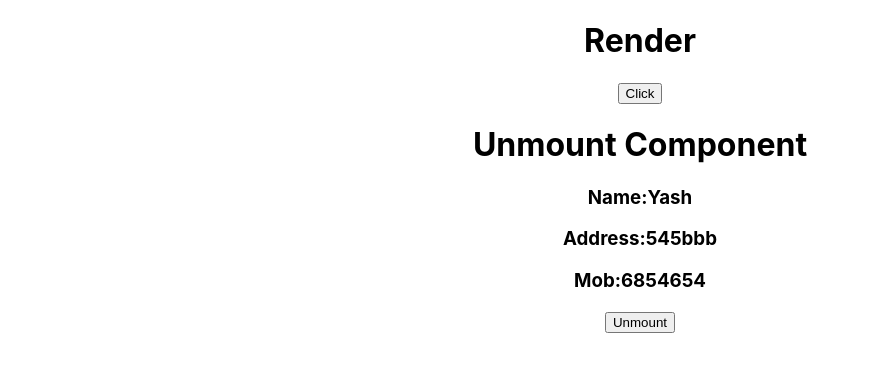
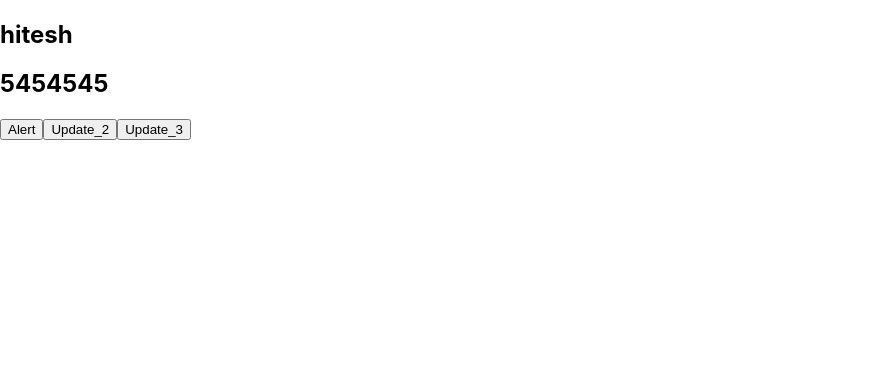
Before and after one commit to 0124hitesh/my-app, a React (Create React App) app: page / in a window 1280 px wide. Shown: the top 372 px of the page, without its empty margins (0-870 px from the left). Built offline with nearby package versions, Linux system fonts and the light colour scheme.

Commit message:
ReactState

```diff
--- a/src/App.js
+++ b/src/App.js
@@ -1,5 +1,5 @@
 import logo from './logo.svg';
-import './App.css';
+//import './App.css';
 import React from 'react';
 // if there is single component in FunctionalComponent then no need to specify exact component name and can write any name
 // import fcc from from './Components/FunctionalComponent';
@@ -7,7 +7,11 @@ import FunctionalComponent from './Components/FunctionalComponent';
 import {Class_Component,Class_Component2} from './Components/ClassComponent';
 
 import LifeCycle from './LifeCycle/LifeCycle';
-import Test from './LifeCycle/Test_Unmount'
+import Test from './LifeCycle/Test_Unmount';
+
+import RS from './ReactState';
+
+//import Counter from './Practical/Practical8_Counter';
 
 function App() {
   return (
@@ -18,8 +22,11 @@ function App() {
     <FunctionalComponent title="Title_xyz__2" content="Conetent_XYZ__2"/>
     <Class_Component/>
     <Class_Component2/> */}
-    <LifeCycle/>
-    <Test/>
+
+    {/* <LifeCycle/>
+    <Test/> */}
+
+    <RS namee='hitesh' mob={5454545}/>
     </>
   );
 }
--- /dev/null
+++ b/src/ReactState.js
@@ -0,0 +1,45 @@
+import React,{Component} from 'react';
+
+export default class RS extends Component{
+    // constructor() {
+    //     super();
+    //     this.state={
+    //         name:'HItesh',
+    //         mob:454465456,
+    //     }
+    // }
+
+    constructor(props){
+        super(props);
+
+        this.state={
+            mob:this.props.mob,
+            name:this.props.namee
+        };
+
+        this.Alert=this.Alert.bind(this);
+    }
+
+    Alert(){
+        alert("Binding Function");
+    }
+
+    // ()=> no need to bind
+    Update2=()=>{
+        this.setState({
+            mob:97258421,
+            name:'Hitesh'
+        })
+    }
+    render(){
+        return (
+            <>
+            <h2>{this.state.name}</h2>
+            <h2>{this.state.mob}</h2>
+            <button onClick={this.Alert}>Alert</button>
+            <button onClick={this.Update2}>Update_2</button>
+            <button onClick={()=>{this.setState({name:"Anonymous"})}}>Update_3</button>
+            </>
+        );
+    }
+}
```
